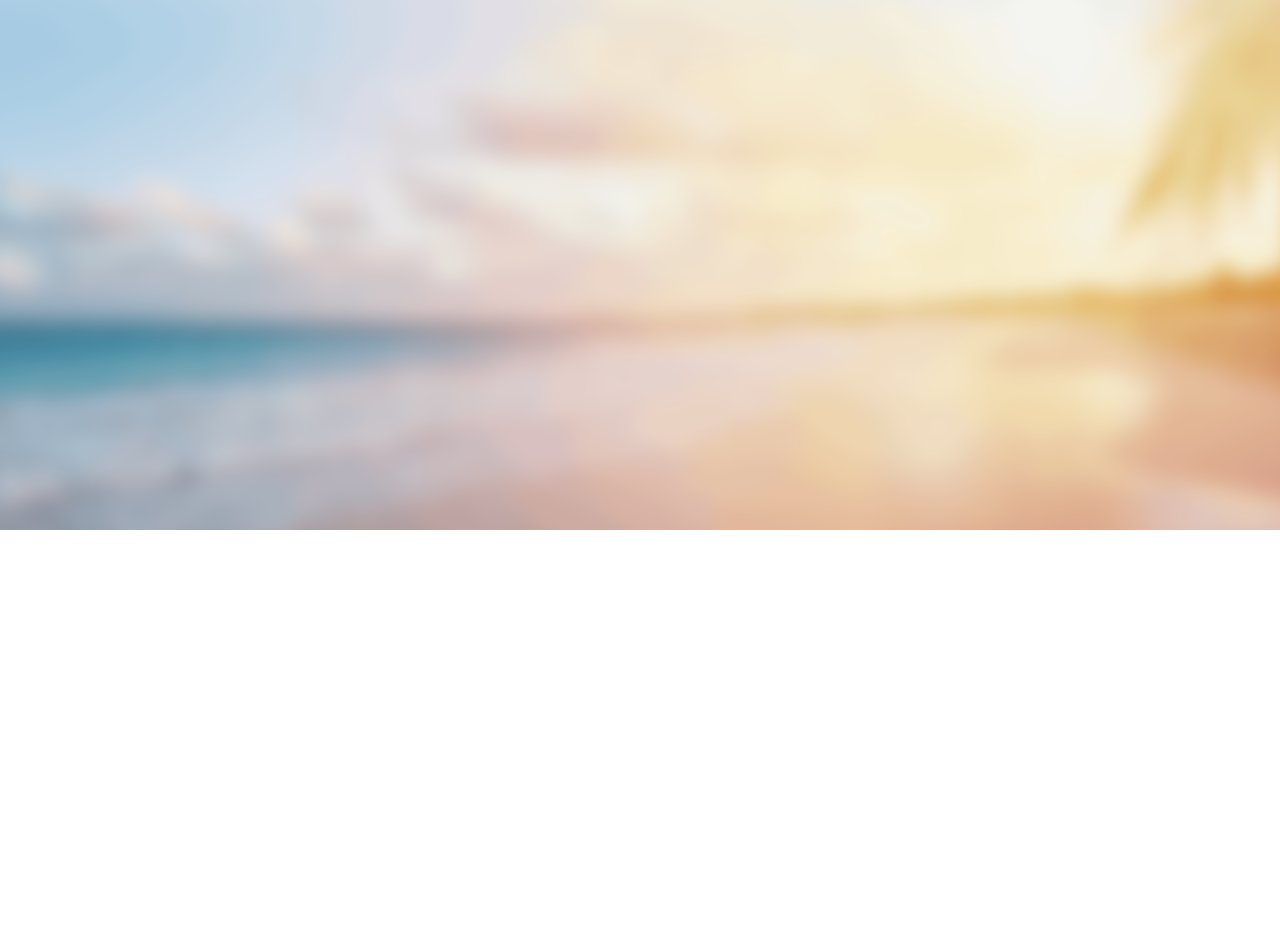
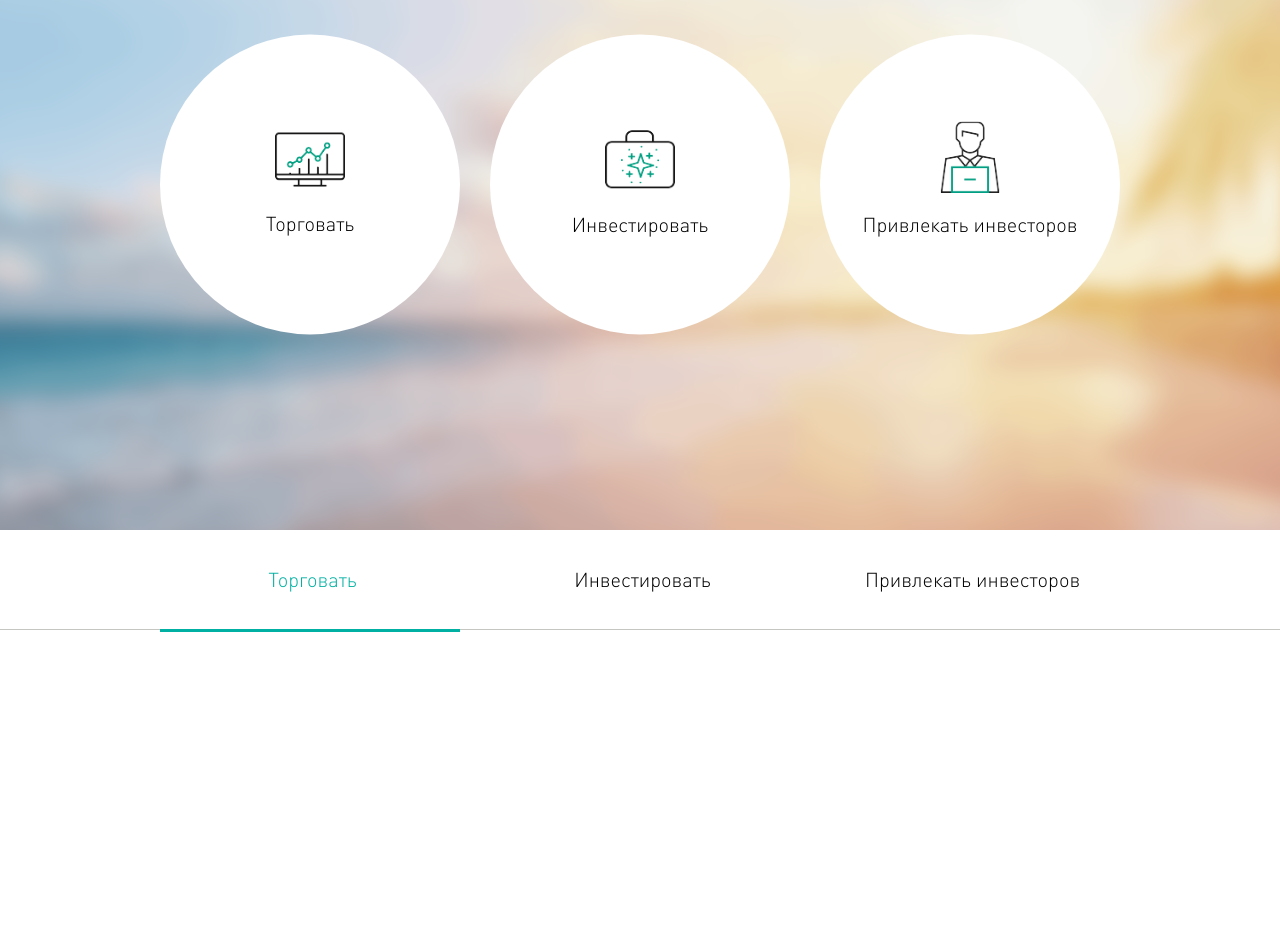
Before and after one commit to Barmasan/test-10, a plain HTML site: page index.html in a window 1280 px wide. Shown: the part 270-1200 px from the top of the page. Before the commit the page ends 800 px from the top, so only its background shows below. Drawn offline with Linux system fonts and the light colour scheme.

Commit message:
Beta 0.1

```diff
--- a/css/style.less
+++ b/css/style.less
@@ -12,6 +12,7 @@
 // BEGIN Utility
 
 * body, html {
+  overflow-x: hidden;
   margin: 0;
   padding: 0;
   font-family: 'DIN Pro Light';
@@ -21,16 +22,7 @@
   height: 100%;
   margin: auto;
 }
-.type__centered {
-  vertical-align: middle;
-  display: inline-block;
-}
 
-.type__centerer {
-  display: inline-block;
-  height: 100%;
-  vertical-align: middle;
-}
 // END Utility
 
 // BEGIN Backgrounds
@@ -72,7 +64,7 @@
 
 // BEGIN Choose
 .choose__wrapper{
-  display: none;
+
   width: 100%;
   height: 100vh;
 
@@ -90,8 +82,7 @@
     }
     .choose__items{
       height: 300px;
-      overflow:auto;
-      .choose__item_wrapper{
+      .choose__item-wrapper{
         position: absolute;
         width: 300px;
         height: 300px;
@@ -138,6 +129,7 @@
         position: absolute;
         right: 0;
         .choose__item{
+          margin-top: -5px;
           .choose__icon{
             width: 60px;
           }
@@ -145,10 +137,7 @@
             margin-top: -5px;
           }
         }
-
-
       }
-
     }
   }
 }
@@ -156,28 +145,53 @@
 
 //BEGIN Type
 .type__nav{
-  height: 120px;
-  width: 100vw;
+  height: 100px;
   border-bottom: 1px solid #c5c5c2;
   box-sizing: border-box;
   .type__nav_wrapper{
+    position: relative;
     width: 960px;
     height: 100%;
     margin: auto;
     .type__header-button{
+      position: absolute;
       display: inline-block;
-      width: 33%;
+      width: 300px;
       height: 100%;
       text-decoration:none;
       text-align: center;
-
+      font-size: 20px;
+      color: black;
+      .type__centered {
+        vertical-align: middle;
+        display: inline-block;
+      }
+      .type__centerer {
+        display: inline-block;
+        height: 100%;
+        vertical-align: middle;
+      }
+      &.active{
+        color: #00b0a2;
+        border-bottom: 3px solid #00b0a2;
+      }
+    }
+    .type__header-button:nth-child(1){
+      left: 0;
+    }
+    .type__header-button:nth-child(2){
+      left: 50%;
+      transform: translate(-50%);
+    }
+    .type__header-button:nth-child(3){
+      right: 0;
     }
   }
 }
 
 .type__wrapper{
   width: 100%;
-  height: calc(~"100vh - 120px");
+  height: calc(~"100vh - 100px");
   .type{
 
   }
--- a/index.html
+++ b/index.html
@@ -42,7 +42,7 @@
         </div>
         <div class="type__nav">
             <div class="type__nav_wrapper">
-                <a href="" class="type__header-button">
+                <a href="" class="type__header-button active">
                     <span class="type__centerer"></span>
                     <span class="type__centered">Торговать</span>
                 </a>
```
Also changed, not shown: css/style.css, 1 other file.
